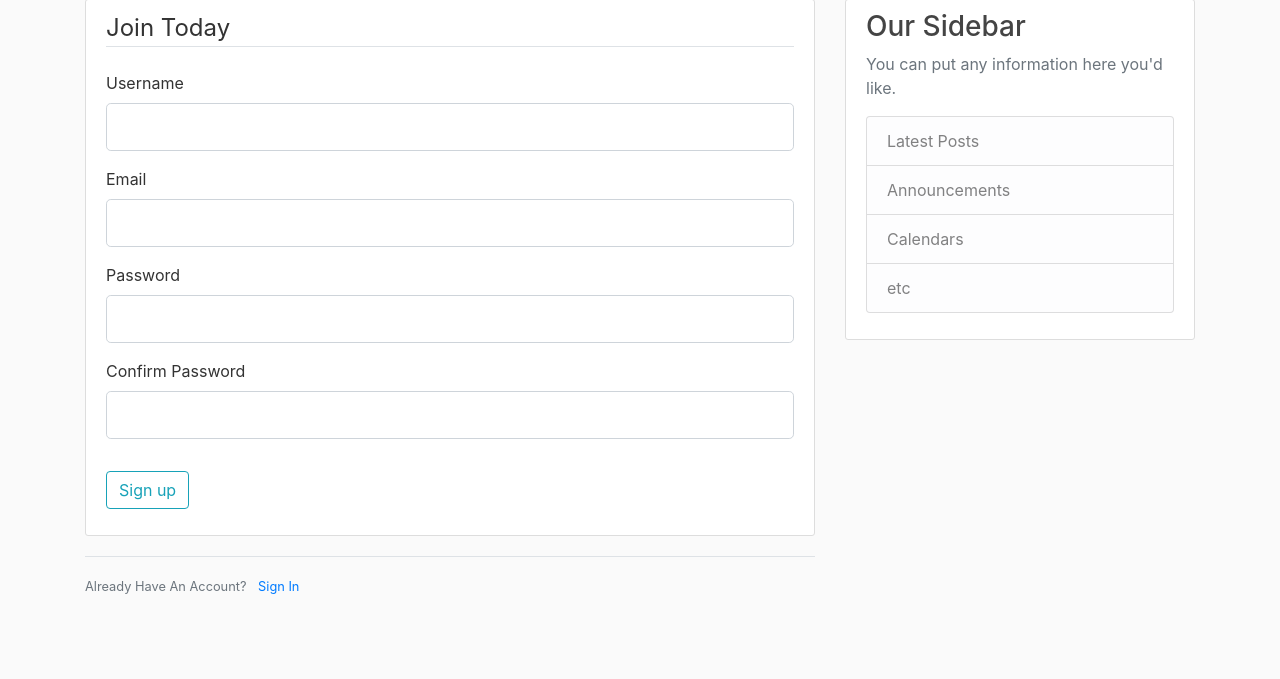
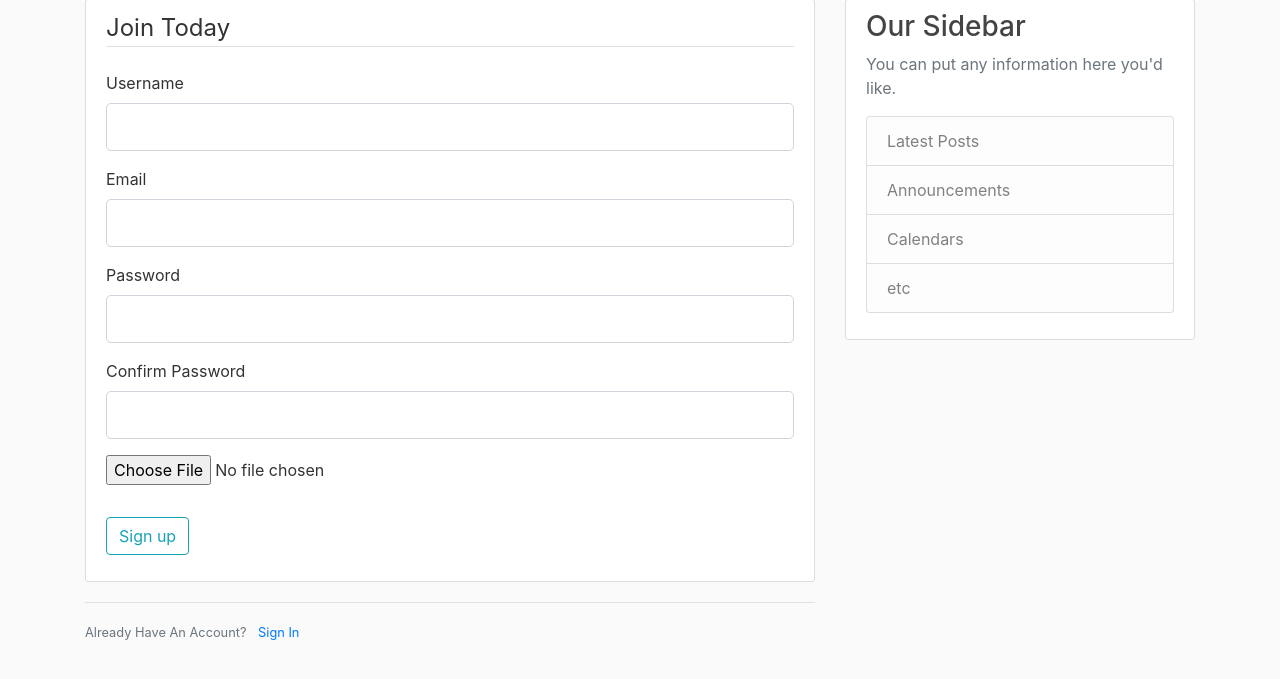
Before and after one commit to conorshortt123/facial-recognition-project, a Flask app: page /register in a window 1280 px wide. Shown: the part 81-760 px from the top of the page. Run offline with Flask 2, Linux system fonts and the light colour scheme; some libraries are stand-ins or nearby versions.

Commit message:
Added 'Upload Image' Button to register

```diff
--- a/FrontEnd/prototype/templates/register.html
+++ b/FrontEnd/prototype/templates/register.html
@@ -58,6 +58,9 @@
                         {{ form.confirm_password(class="form-control form-control-lg") }}
                     {% endif %}
                 </div>
+            <div class="form-group">
+                <input type="file" name="Profile_pic"/>
+            <div>
             </fieldset>
             <div class="form-group">
                 {{ form.submit(class="btn btn-outline-info") }}
```
